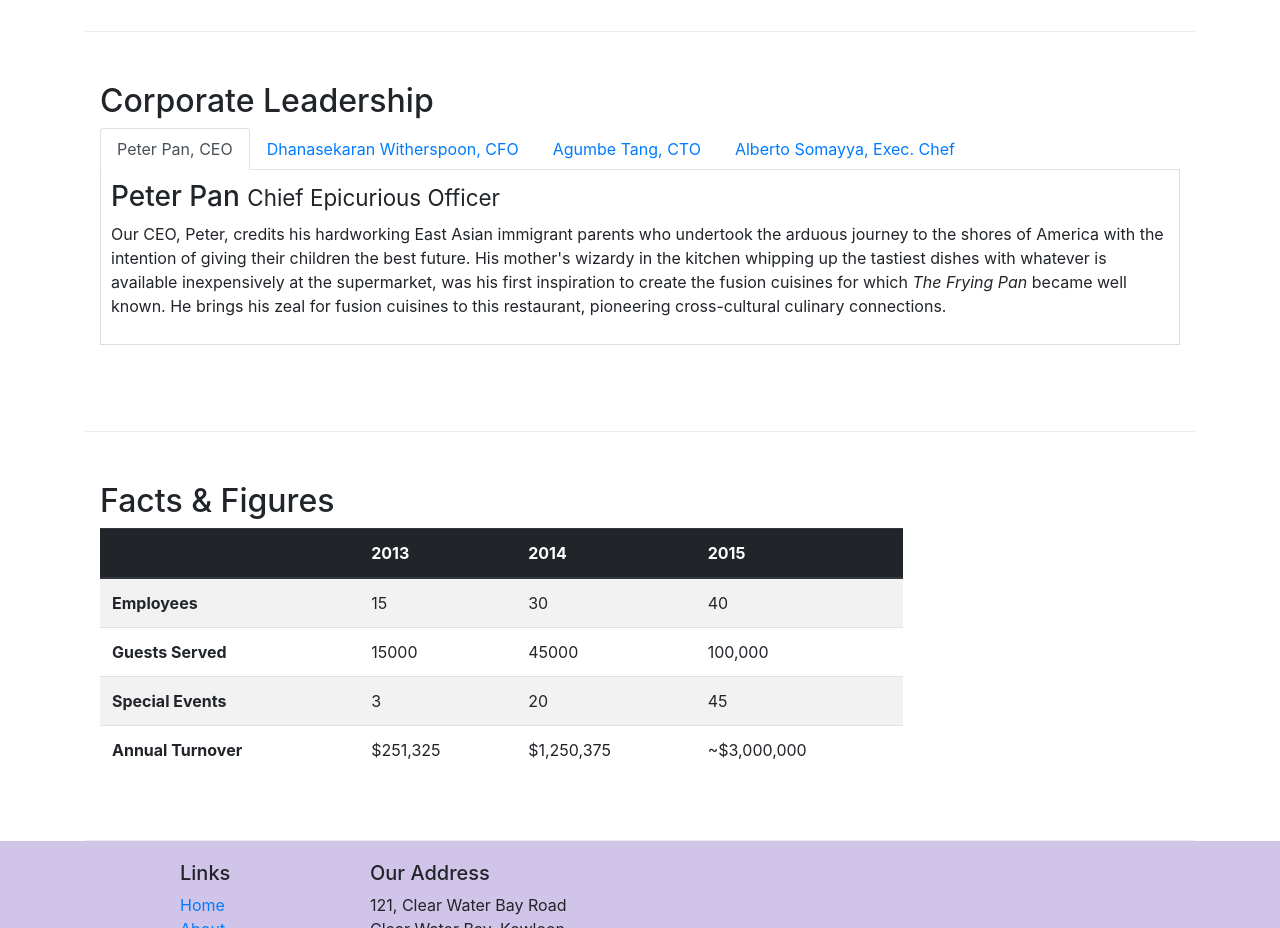
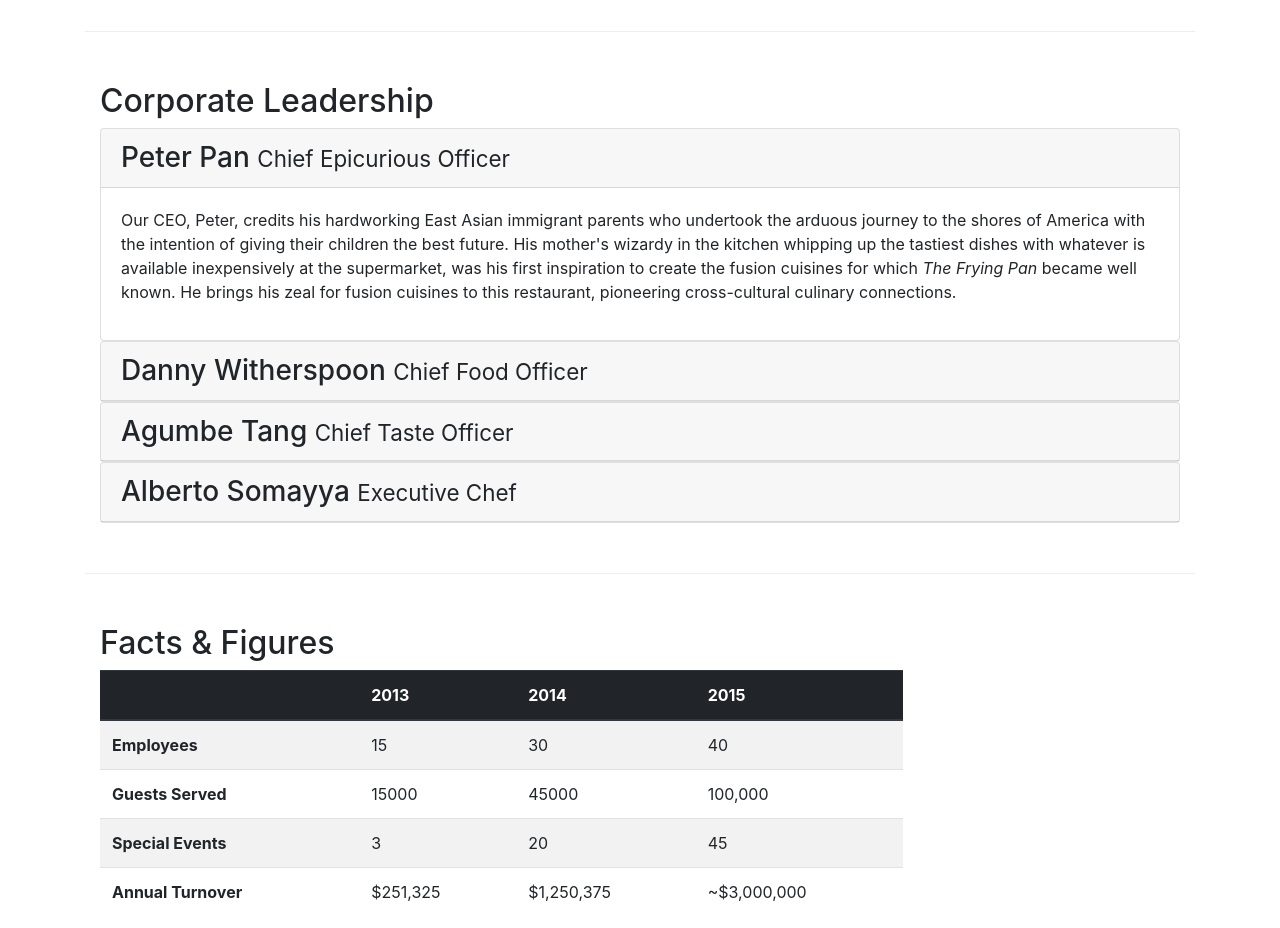
Before and after one commit to TehreemSultan/Ristorante-Con-Fusion, a website: page aboutus.html in a window 1280 px wide. Shown: the part 940-1868 px from the top of the page. Drawn offline with nearby package versions, Linux system fonts and the light colour scheme.

Commit message:
accordian

```diff
--- a/aboutus.html
+++ b/aboutus.html
@@ -101,14 +101,15 @@
         <div class="row row-content">
             <div class="col-12">
                 <h2>Corporate Leadership</h2>
-                <ul class="nav nav-tabs">
+              <!-- this was for nav tabs
+                   <ul class="nav nav-tabs">
                     <li class="nav-item">
                         <a href="#peter" class="nav-link active"
                         data-toggle="tab" role="tab">Peter Pan, CEO</a>
                     </li>
                     <li class="nav-item">
-                        <a href="#Dhanasekaran" class="nav-link"
-                        data-toggle="tab" role="tab">Dhanasekaran Witherspoon, CFO</a>
+                        <a href="#Danny" class="nav-link"
+                        data-toggle="tab" role="tab">Danny Witherspoon, CFO</a>
                     </li>
                     <li class="nav-item">
                         <a href="#Agumbe" class="nav-link"
@@ -124,8 +125,8 @@
                         <h3>Peter Pan <small>Chief Epicurious Officer</small></h3>
                         <p class="d-none d-sm-block">Our CEO, Peter, credits his hardworking East Asian immigrant parents who undertook the arduous journey to the shores of America with the intention of giving their children the best future. His mother's wizardy in the kitchen whipping up the tastiest dishes with whatever is available inexpensively at the supermarket, was his first inspiration to create the fusion cuisines for which <em>The Frying Pan</em> became well known. He brings his zeal for fusion cuisines to this restaurant, pioneering cross-cultural culinary connections.</p>
                     </div>
-                    <div class="tab-pane fade" role="tabpanel" id="Dhanasekaran">
-                        <h3>Dhanasekaran Witherspoon <small>Chief Food Officer</small></h3>
+                    <div class="tab-pane fade" role="tabpanel" id="Danny">
+                        <h3>DannyWitherspoon <small>Chief Food Officer</small></h3>
                         <p class="d-none d-sm-block">Our CFO, Danny, as he is affectionately referred to by his colleagues, comes from a long established family tradition in farming and produce. His experiences growing up on a farm in the Australian outback gave him great appreciation for varieties of food sources. As he puts it in his own words, <em>Everything that runs, wins, and everything that stays, pays!</em></p>
                     </div>
                     <div class="tab-pane fade" role="tabpanel" id="Agumbe">
@@ -136,7 +137,60 @@
                         <h3>Alberto Somayya <small>Executive Chef</small></h3>
                         <p class="d-none d-sm-block">Award winning three-star Michelin chef with wide International experience having worked closely with whos-who in the culinary world, he specializes in creating mouthwatering Indo-Italian fusion experiences. He says, <em>Put together the cuisines from the two craziest cultures, and you get a winning hit! Amma Mia!</em></p>
                     </div>
+                </div>-->
+                <!--for accordian-->
+                <div id="accordion">
+                <div class="card">
+                    <div class="card-header" role="tab" id="peterhead">
+                        <h3 class="mb-0"> <a data-toggle="collapse" data-target="#peter">
+                            Peter Pan <small>Chief Epicurious Officer</small></a> </h3>
+                    </div>
+                    <div class="collapse show" id="peter" data-parent="accordian">
+                        <div class="card-body">
+                            <p class="d-none d-sm-block">Our CEO, Peter, credits his hardworking East Asian immigrant parents who undertook the arduous journey to the shores of America with the intention of giving their children the best future. His mother's wizardy in the kitchen whipping up the tastiest dishes with whatever is available inexpensively at the supermarket, was his first inspiration to create the fusion cuisines for which <em>The Frying Pan</em> became well known. He brings his zeal for fusion cuisines to this restaurant, pioneering cross-cultural culinary connections.</p>
+                        </div>
+                    </div>
                 </div>
+                <div class="card">
+                    <div class="card-header" role="tab" id="dannyhead">
+                        <h3 class="mb-0"> <a data-toggle="collapse" data-target="#Danny">
+                            Danny Witherspoon <small>Chief Food Officer</small></a> </h3>
+                    </div>
+                    <div class="collapse " id="Danny" data-parent="accordian">
+                        <div class="card-body">
+                            <p class="d-none d-sm-block">Our CFO, Danny, as he is affectionately referred to by his colleagues, comes from a long established family tradition in farming and produce. His experiences growing up on a farm in the Australian outback gave him great appreciation for varieties of food sources. As he puts it in his own words, <em>Everything that runs, wins, and everything that stays, pays!</em></p>
+                        </div>
+                    </div>
+                </div>
+                <div class="card">
+                    <div class="card-header" role="tab" id="agumbehead">
+                    <h3 class="mb-0">
+                        <a class="collapsed" data-toggle="collapse" data-target="#agumbe">
+                        Agumbe Tang <small>Chief Taste Officer</small>
+                        </a>
+                    </h3>
+                </div>
+                <div class="collapse" id="agumbe" data-parent="#accordion">
+                    <div class="card-body">
+                        <p class="d-none d-sm-block">Blessed with the most discerning gustatory sense, Agumbe, our CTO, personally ensures that every dish that we serve meets his exacting tastes. Our chefs dread the tongue lashing that ensues if their dish does not meet his exacting standards. He lives by his motto, <em>You click only if you survive my lick.</em></p>
+                    </div>
+                </div>
+            </div>
+            <div class="card">
+                    <div class="card-header" role="tab" id="albertohead">
+                    <h3 class="mb-0">
+                        <a class="collapsed" data-toggle="collapse" data-target="#alberto">
+                        Alberto Somayya <small>Executive Chef</small>
+                        </a>
+                    </h3>
+                </div>
+                <div class="collapse" id="alberto" data-parent="#accordion">
+                    <div class="card-body">
+                        <p class="d-none d-sm-block">Award winning three-star Michelin chef with wide International experience having worked closely with whos-who in the culinary world, he specializes in creating mouthwatering Indo-Italian fusion experiences. He says, <em>Put together the cuisines from the two craziest cultures, and you get a winning hit! Amma Mia!</em></p>
+                    </div>
+                </div>
+            </div>
+                 </div>
             </div>
        </div>
        <div class="row row-content">
```
